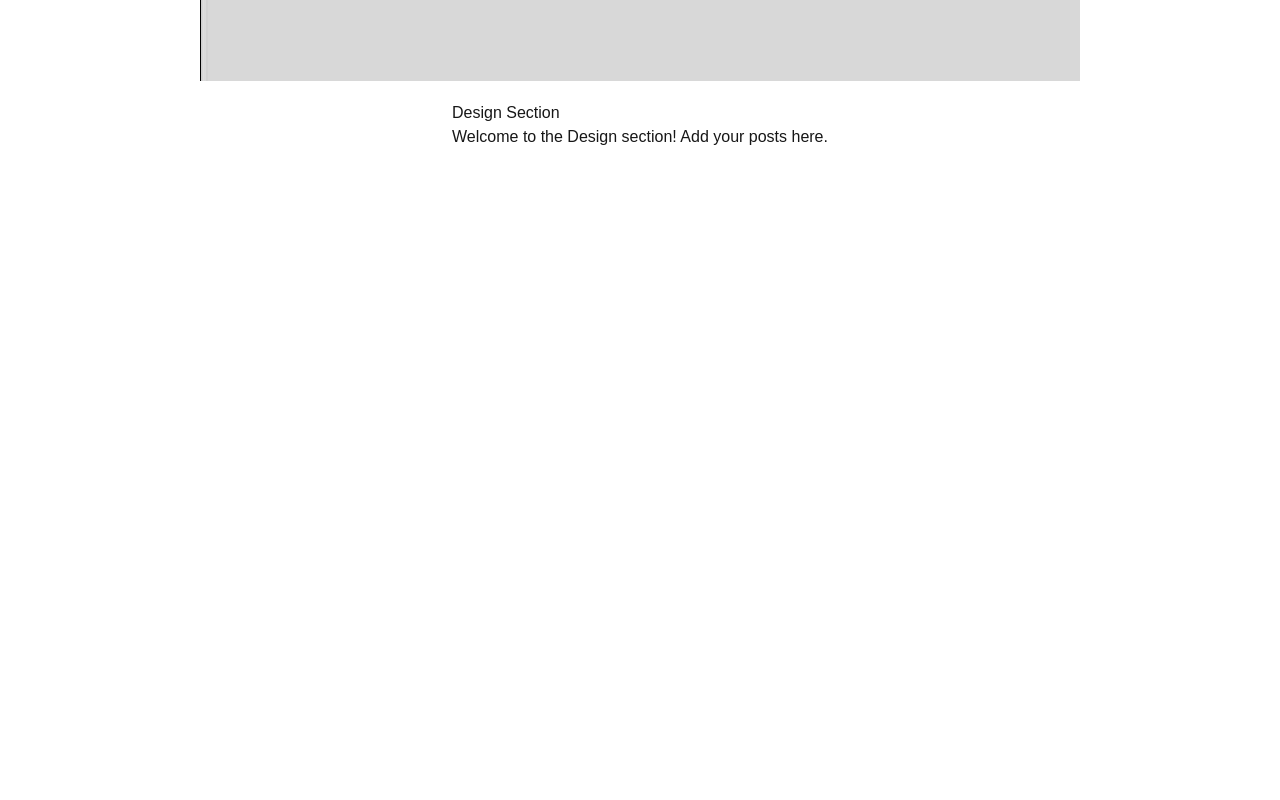
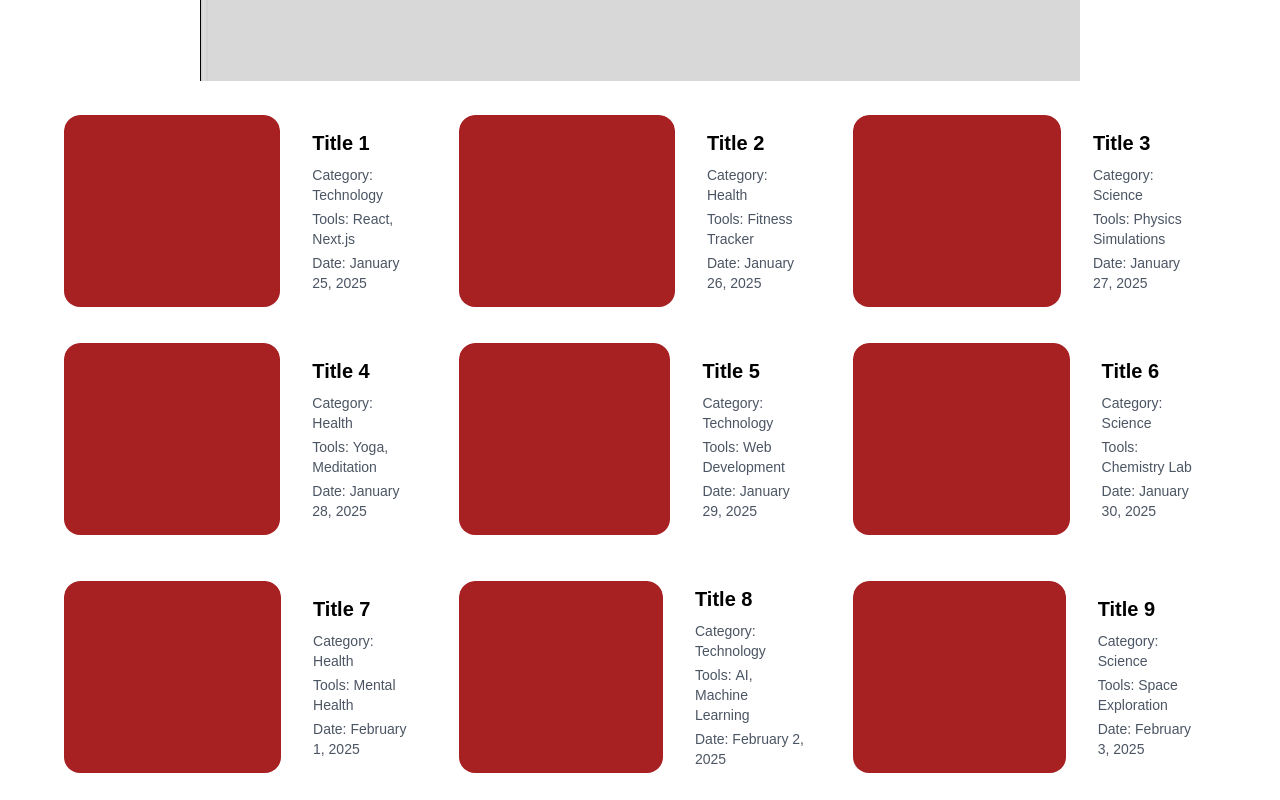
Before and after one commit to half-skirmish/frontend-halfskirmish, a Next.js app: page /designs in a window 1280 px wide. Shown: the part 880-1680 px from the top of the page. Before the commit the page ends 1049 px from the top, so only its background shows below. Built offline with nearby package versions, Linux system fonts and the light colour scheme.

Commit message:
Updated the Blog and Designs Page.

```diff
--- a/app/blog/page.js
+++ b/app/blog/page.js
@@ -20,15 +20,15 @@ export default function Blog() {
       {/* First Post */}
       <div className="flex justify-start items-center w-full mb-16 pl-16">
         {/* Image Box */}
-        <div className="w-80 h-48 border-2 border-blue-500 rounded-2xl overflow-hidden hover:shadow-lg hover:scale-105 transition-transform duration-300">
+        <a href="/post1" className="w-80 h-48 rounded-2xl overflow-hidden hover:shadow-lg hover:scale-105 transition-transform duration-300">
           <Image
             className="rounded-2xl"
             alt="Blog Post Image"
-            src=""
+            src="/red.jpg"
             width={320}
             height={180}
           />
-        </div>
+        </a>
 
         {/* Post Details on the Right */}
         <div className="ml-5 flex flex-col justify-center h-full">
@@ -54,15 +54,15 @@ export default function Blog() {
       {/* Second Post */}
       <div className="flex justify-start items-center w-full mb-16 pl-16">
         {/* Image Box */}
-        <div className="w-80 h-48 border-2 border-blue-500 rounded-2xl overflow-hidden hover:shadow-lg hover:scale-105 transition-transform duration-300">
+        <a href="/post2" className="w-80 h-48 rounded-2xl overflow-hidden hover:shadow-lg hover:scale-105 transition-transform duration-300">
           <Image
             className="rounded-2xl"
             alt="Blog Post Image"
-            src=""
+            src="/red.jpg"
             width={320}
             height={180}
           />
-        </div>
+        </a>
 
         {/* Post Details on the Right */}
         <div className="ml-5 flex flex-col justify-center h-full">
@@ -88,15 +88,15 @@ export default function Blog() {
       {/* Third Post */}
       <div className="flex justify-start items-center w-full mb-16 pl-16">
         {/* Image Box */}
-        <div className="w-80 h-48 border-2 border-blue-500 rounded-2xl overflow-hidden hover:shadow-lg hover:scale-105 transition-transform duration-300">
+        <a href="/post3" className="w-80 h-48 rounded-2xl overflow-hidden hover:shadow-lg hover:scale-105 transition-transform duration-300">
           <Image
             className="rounded-2xl"
             alt="Blog Post Image"
-            src=""
+            src="/red.jpg"
             width={320}
             height={180}
           />
-        </div>
+        </a>
 
         {/* Post Details on the Right */}
         <div className="ml-5 flex flex-col justify-center h-full">
--- a/app/designs/page.js
+++ b/app/designs/page.js
@@ -1,28 +1,202 @@
-// Designs page
+// Designs Page
 "use client";
-import { Navbar } from "../components/Navbar";  // Use named import
+import { Navbar } from "../components/Navbar"; // Use named import
+import Image from "next/image"; // Import Image component
+import Footer from '../components/Footer'; // Import Footer component
 
 export default function Designs() {
   return (
-        <section className='bg-grey-500 flex flex-col items-center justify-center'>
+    <section className="flex flex-col items-center justify-center">
       {/* Navbar */}
-            <Navbar /> {/* Add Navbar component */}
+      <Navbar />
 
       {/* Introduction Image */}
-            <div>
+      <div className="mb-8">
         <img
           src="/stock.jpg"
           alt="Blog Image"
         />
       </div>
 
-            {/* Content */}
-            <div style={{ padding: "20px" }}>
-                <h1>Design Section</h1>
-                <p>Welcome to the Design section! Add your posts here.</p>
+      {/* Blog Grid */}
+      <div className="grid grid-cols-1 sm:grid-cols-3 gap-8 mb-16 px-4 sm:px-16 w-full">
+        {/* Box 1 */}
+        <div className="flex items-center space-x-4">
+          <a href="/designs/post-1" className="w-80 h-48 rounded-2xl overflow-hidden hover:shadow-lg hover:scale-105 transition-transform duration-300">
+            <Image
+              className="rounded-2xl"
+              alt="Blog Post Image"
+              src="/red.jpg"
+              width={320}
+              height={180}
+            />
+          </a>
+          <div className="flex flex-col justify-between p-4">
+            <h3 className="text-xl font-bold text-black mb-2">Title 1</h3>
+            <p className="text-sm text-gray-600 mb-1">Category: <span className="font-medium">Technology</span></p>
+            <p className="text-sm text-gray-600 mb-1">Tools: <span className="font-medium">React, Next.js</span></p>
+            <p className="text-sm text-gray-600">Date: <span className="font-medium">January 25, 2025</span></p>
           </div>
+        </div>
+
+        {/* Box 2 */}
+        <div className="flex items-center space-x-4">
+          <a href="/designs/post-2" className="w-80 h-48 rounded-2xl overflow-hidden hover:shadow-lg hover:scale-105 transition-transform duration-300">
+            <Image
+              className="rounded-2xl"
+              alt="Blog Post Image"
+              src="/red.jpg"
+              width={320}
+              height={180}
+            />
+          </a>
+          <div className="flex flex-col justify-between p-4">
+            <h3 className="text-xl font-bold text-black mb-2">Title 2</h3>
+            <p className="text-sm text-gray-600 mb-1">Category: <span className="font-medium">Health</span></p>
+            <p className="text-sm text-gray-600 mb-1">Tools: <span className="font-medium">Fitness Tracker</span></p>
+            <p className="text-sm text-gray-600">Date: <span className="font-medium">January 26, 2025</span></p>
+          </div>
+        </div>
+
+        {/* Box 3 */}
+        <div className="flex items-center space-x-4">
+          <a href="/designs/post-3" className="w-80 h-48 rounded-2xl overflow-hidden hover:shadow-lg hover:scale-105 transition-transform duration-300">
+            <Image
+              className="rounded-2xl"
+              alt="Blog Post Image"
+              src="/red.jpg"
+              width={320}
+              height={180}
+            />
+          </a>
+          <div className="flex flex-col justify-between p-4">
+            <h3 className="text-xl font-bold text-black mb-2">Title 3</h3>
+            <p className="text-sm text-gray-600 mb-1">Category: <span className="font-medium">Science</span></p>
+            <p className="text-sm text-gray-600 mb-1">Tools: <span className="font-medium">Physics Simulations</span></p>
+            <p className="text-sm text-gray-600">Date: <span className="font-medium">January 27, 2025</span></p>
+          </div>
+        </div>
+
+        {/* Box 4 */}
+        <div className="flex items-center space-x-4">
+          <a href="/designs/post-4" className="w-80 h-48 rounded-2xl overflow-hidden hover:shadow-lg hover:scale-105 transition-transform duration-300">
+            <Image
+              className="rounded-2xl"
+              alt="Blog Post Image"
+              src="/red.jpg"
+              width={320}
+              height={180}
+            />
+          </a>
+          <div className="flex flex-col justify-between p-4">
+            <h3 className="text-xl font-bold text-black mb-2">Title 4</h3>
+            <p className="text-sm text-gray-600 mb-1">Category: <span className="font-medium">Health</span></p>
+            <p className="text-sm text-gray-600 mb-1">Tools: <span className="font-medium">Yoga, Meditation</span></p>
+            <p className="text-sm text-gray-600">Date: <span className="font-medium">January 28, 2025</span></p>
+          </div>
+        </div>
+
+        {/* Box 5 */}
+        <div className="flex items-center space-x-4">
+          <a href="/designs/post-5" className="w-80 h-48 rounded-2xl overflow-hidden hover:shadow-lg hover:scale-105 transition-transform duration-300">
+            <Image
+              className="rounded-2xl"
+              alt="Blog Post Image"
+              src="/red.jpg"
+              width={320}
+              height={180}
+            />
+          </a>
+          <div className="flex flex-col justify-between p-4">
+            <h3 className="text-xl font-bold text-black mb-2">Title 5</h3>
+            <p className="text-sm text-gray-600 mb-1">Category: <span className="font-medium">Technology</span></p>
+            <p className="text-sm text-gray-600 mb-1">Tools: <span className="font-medium">Web Development</span></p>
+            <p className="text-sm text-gray-600">Date: <span className="font-medium">January 29, 2025</span></p>
+          </div>
+        </div>
+
+        {/* Box 6 */}
+        <div className="flex items-center space-x-4">
+          <a href="/designs/post-6" className="w-80 h-48 rounded-2xl overflow-hidden hover:shadow-lg hover:scale-105 transition-transform duration-300">
+            <Image
+              className="rounded-2xl"
+              alt="Blog Post Image"
+              src="/red.jpg"
+              width={320}
+              height={180}
+            />
+          </a>
+          <div className="flex flex-col justify-between p-4">
+            <h3 className="text-xl font-bold text-black mb-2">Title 6</h3>
+            <p className="text-sm text-gray-600 mb-1">Category: <span className="font-medium">Science</span></p>
+            <p className="text-sm text-gray-600 mb-1">Tools: <span className="font-medium">Chemistry Lab</span></p>
+            <p className="text-sm text-gray-600">Date: <span className="font-medium">January 30, 2025</span></p>
+          </div>
+        </div>
+
+        {/* Box 7 */}
+        <div className="flex items-center space-x-4">
+          <a href="/designs/post-7" className="w-80 h-48 rounded-2xl overflow-hidden hover:shadow-lg hover:scale-105 transition-transform duration-300">
+            <Image
+              className="rounded-2xl"
+              alt="Blog Post Image"
+              src="/red.jpg"
+              width={320}
+              height={180}
+            />
+          </a>
+          <div className="flex flex-col justify-between p-4">
+            <h3 className="text-xl font-bold text-black mb-2">Title 7</h3>
+            <p className="text-sm text-gray-600 mb-1">Category: <span className="font-medium">Health</span></p>
+            <p className="text-sm text-gray-600 mb-1">Tools: <span className="font-medium">Mental Health</span></p>
+            <p className="text-sm text-gray-600">Date: <span className="font-medium">February 1, 2025</span></p>
+          </div>
+        </div>
+
+        {/* Box 8 */}
+        <div className="flex items-center space-x-4">
+          <a href="/designs/post-8" className="w-80 h-48 rounded-2xl overflow-hidden hover:shadow-lg hover:scale-105 transition-transform duration-300">
+            <Image
+              className="rounded-2xl"
+              alt="Blog Post Image"
+              src="/red.jpg"
+              width={320}
+              height={180}
+            />
+          </a>
+          <div className="flex flex-col justify-between p-4">
+            <h3 className="text-xl font-bold text-black mb-2">Title 8</h3>
+            <p className="text-sm text-gray-600 mb-1">Category: <span className="font-medium">Technology</span></p>
+            <p className="text-sm text-gray-600 mb-1">Tools: <span className="font-medium">AI, Machine Learning</span></p>
+            <p className="text-sm text-gray-600">Date: <span className="font-medium">February 2, 2025</span></p>
+          </div>
+        </div>
+
+        {/* Box 9 */}
+        <div className="flex items-center space-x-4">
+          <a href="/designs/post-9" className="w-80 h-48 rounded-2xl overflow-hidden hover:shadow-lg hover:scale-105 transition-transform duration-300">
+            <Image
+              className="rounded-2xl"
+              alt="Blog Post Image"
+              src="/red.jpg"
+              width={320}
+              height={180}
+            />
+          </a>
+          <div className="flex flex-col justify-between p-4">
+            <h3 className="text-xl font-bold text-black mb-2">Title 9</h3>
+            <p className="text-sm text-gray-600 mb-1">Category: <span className="font-medium">Science</span></p>
+            <p className="text-sm text-gray-600 mb-1">Tools: <span className="font-medium">Space Exploration</span></p>
+            <p className="text-sm text-gray-600">Date: <span className="font-medium">February 3, 2025</span></p>
+          </div>
+        </div>
+      </div>
+
+      {/* Spacer before Footer */}
+      <div className="h-16 bg-white" />
+
+      {/* Footer */}
+      <Footer className="w-full" />
     </section>
-
-
   );
 }
```
Lines whose indentation alone changed are shown as unchanged.
